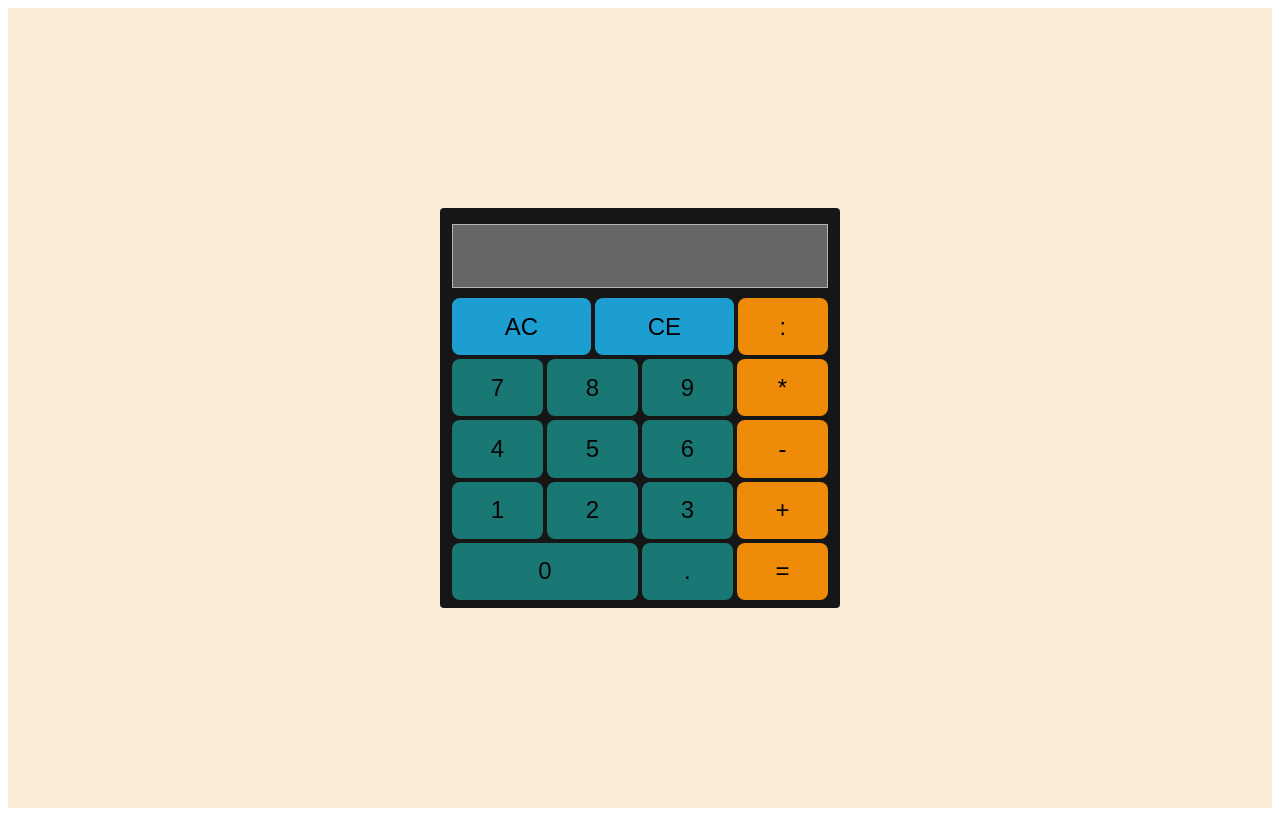
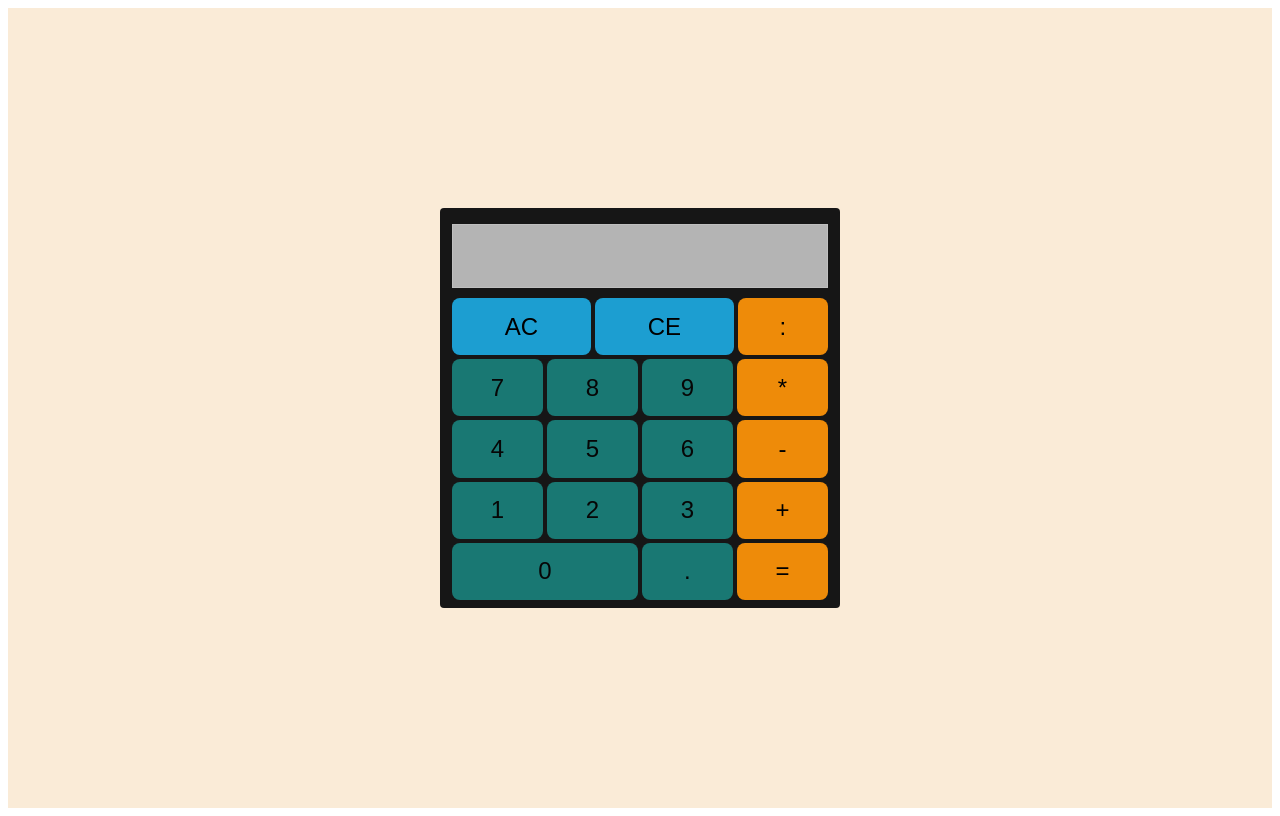
Before and after one commit to ChrisCode23/calculator, a plain HTML site: page index.html in a window 1280 px wide. Both pictures are taken after a click on the button "CE". Drawn offline with Linux system fonts and the light colour scheme.

Commit message:
Tweak display color and improve code readability
Changed the display color to a lighter grey/white,
also improved the code by spacing out the if
statements and changing some of them to "if else"

```diff
--- a/javascript.js
+++ b/javascript.js
@@ -33,21 +33,22 @@ display.textContent = 0;
             }
 
             // Makes it so if default display value is 0, user can't add more
-            if (display.textContent == 0 && digit.id == "0") {
+             else if (display.textContent == 0 && digit.id == "0") {
                 return;
-            }
+             }
 
             /* Allows to enter decimals after point, if display number is 0
              (without this, the next if statement would interfere by replacing the decimal point with the digit instead of 0) */
-            if (display.textContent == 0 && display.textContent.includes(".")) {
+             else if (display.textContent == 0 && display.textContent.includes(".")) {
                 display.textContent += `${digit.id}`;
                 return;
+             }
+
+            // If it's 0 but user presses another digit, it will replace the 0 with the digit
+             else if (display.textContent == 0 && digit.id != "0") {
+                display.textContent = display.textContent.slice(0, -1);
             }
 
-            // If it's 0 but user presses another digit, it will replace the 0 with the digit
-            if (display.textContent == 0 && digit.id != "0") {
-                display.textContent = display.textContent.slice(0, -1);
-            }
             display.textContent += `${digit.id}`
         })
     })
@@ -93,9 +94,9 @@ const operate = (firstNum, secondNum, operator) => {
 
     // Triggers when user enters only one number, avoids NaN error
     if (!firstNum && secondNum) result = secondNum;
-
     // If user presses equal without inserting a number
     if (!firstNum && !secondNum) result = 0;
+
 
     // Throws an error instead of prompting "Infinity"
     if (secondNum == 0 && operatorType == "divide") {
--- a/style.css
+++ b/style.css
@@ -36,7 +36,7 @@ button {
     height: 64px;
     border: 1px solid #c2c2c2de;
     border-radius: 8px 8x;
-    background-color: #686565;
+    background-color: #c0c0c0ee;
     margin: 8px 0 6px 0;
     font-size: 48px;
 }
```
